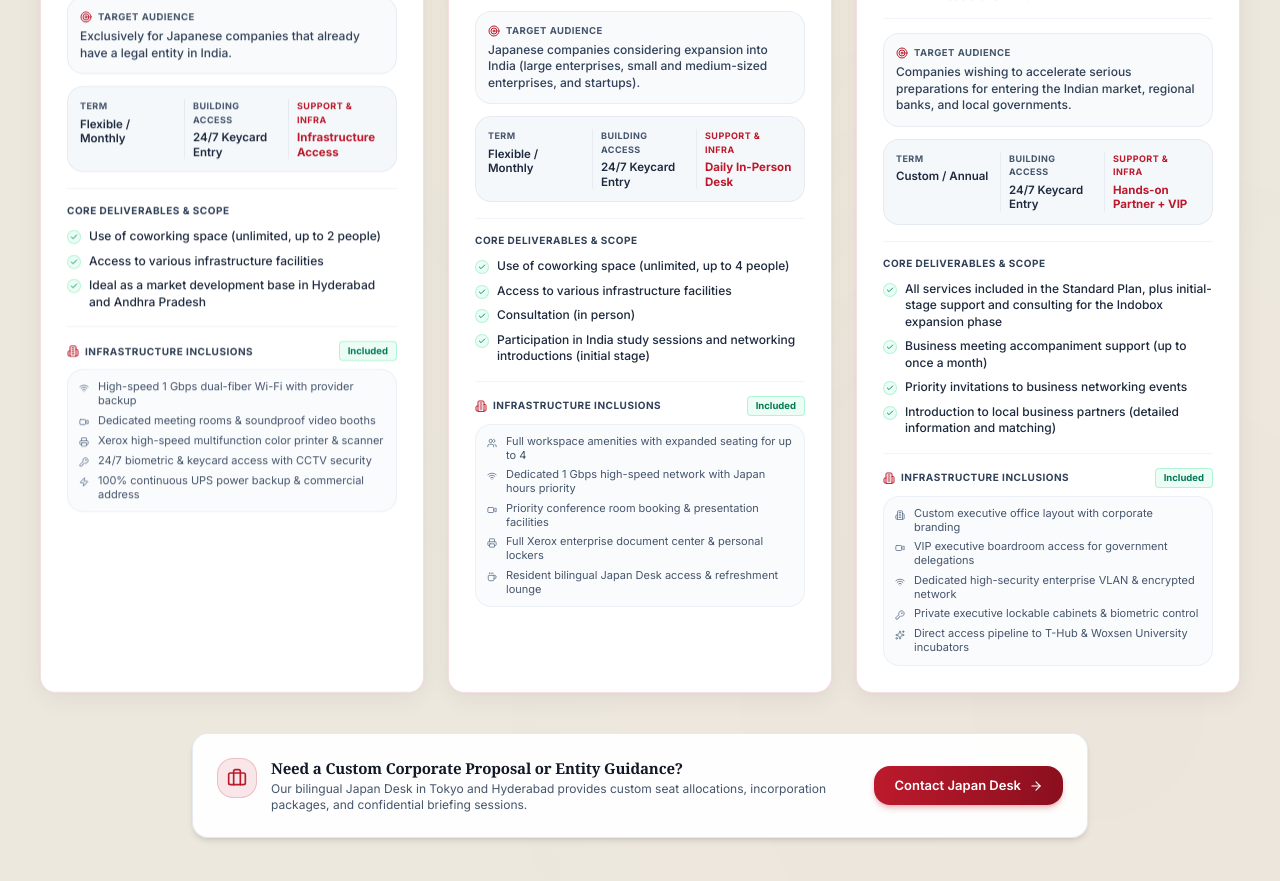
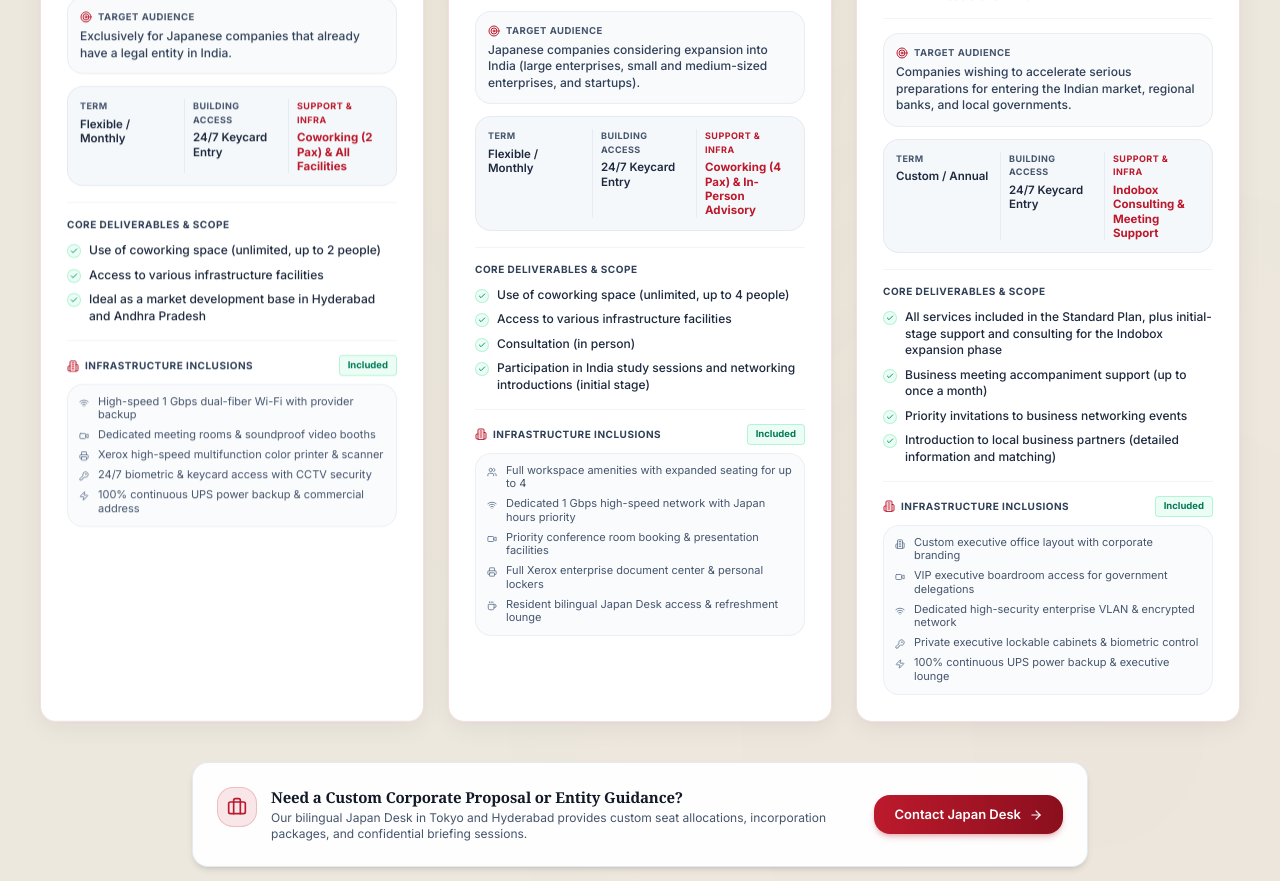
Before and after one commit to abhi-shek04/J-Gate, a Next.js app: page /pricing in a window 1280 px wide. Shown: the part 620-1501 px from the top of the page. Built offline with nearby package versions, Linux system fonts and the light colour scheme.

Commit message:
fix(pricing): remove T-Hub & Woxsen from advanced infra, and update Support & Infra spec names with precise workspace details

```diff
--- a/src/components/jgate/pricing-section.tsx
+++ b/src/components/jgate/pricing-section.tsx
@@ -79,7 +79,7 @@ const PLANS: Plan[] = [
     specs: {
       term: { EN: "Flexible / Monthly", JP: "月単位・柔軟契約" },
       access: { EN: "24/7 Keycard Entry", JP: "24時間入退室管理" },
-      support: { EN: "Infrastructure Access", JP: "インフラ設備完備" },
+      support: { EN: "Coworking (2 Pax) & All Facilities", JP: "コワーキング（最大2名）・各種設備利用" },
     },
     target: {
       EN: "Exclusively for Japanese companies that already have a legal entity in India.",
@@ -164,7 +164,7 @@ const PLANS: Plan[] = [
     specs: {
       term: { EN: "Flexible / Monthly", JP: "月単位・柔軟契約" },
       access: { EN: "24/7 Keycard Entry", JP: "24時間入退室管理" },
-      support: { EN: "Daily In-Person Desk", JP: "常駐日本人ディレクター" },
+      support: { EN: "Coworking (4 Pax) & In-Person Advisory", JP: "コワーキング（最大4名）・対面相談" },
     },
     target: {
       EN: "Japanese companies considering expansion into India (large enterprises, small and medium-sized enterprises, and startups).",
@@ -255,7 +255,7 @@ const PLANS: Plan[] = [
     specs: {
       term: { EN: "Custom / Annual", JP: "年間または個別設計" },
       access: { EN: "24/7 Keycard Entry", JP: "24時間入退室管理" },
-      support: { EN: "Hands-on Partner + VIP", JP: "実践コンサル＋VIP窓口" },
+      support: { EN: "Indobox Consulting & Meeting Support", JP: "進出コンサル・商談同席支援" },
     },
     target: {
       EN: "Companies wishing to accelerate serious preparations for entering the Indian market, regional banks, and local governments.",
@@ -317,10 +317,10 @@ const PLANS: Plan[] = [
         },
       },
       {
-        icon: Sparkles,
+        icon: Zap,
         text: {
-          EN: "Direct access pipeline to T-Hub & Woxsen University incubators",
-          JP: "T-Hubインキュベーター・Woxsen大学産学連携パイプライン",
+          EN: "100% continuous UPS power backup & executive lounge",
+          JP: "無停電電源装置（UPS）完備＆エグゼクティブラウンジ利用",
         },
       },
     ],
```
